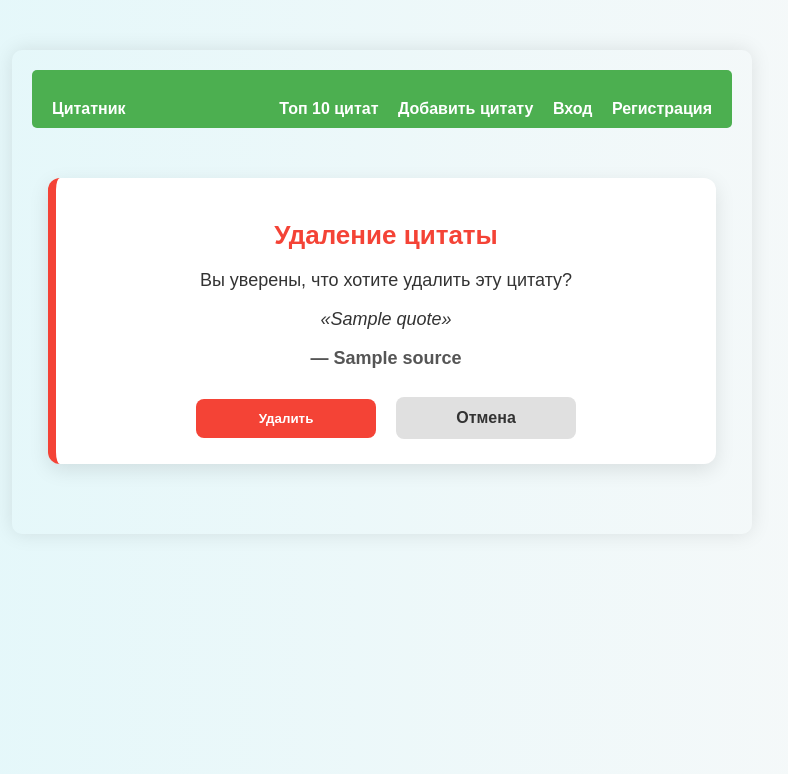
After one commit to MacloProfile/quotes-project, a Django app: template app/templates/delete_quote.html in a window 1280 px wide. The commit adds this page. Shown: the top 774 px of the page, without its empty margins (258-1046 px from the left). Run offline with Django 3.2, Linux system fonts and the light colour scheme; the template is opened without the code that fills it: most values are stand-ins (such as "Sample title", 1, 10 or a date in 2020).

Commit message:
add delete quotes in profile

```diff
--- /dev/null
+++ b/app/static/css/remove.css
@@ -0,0 +1,88 @@
+/* remove.css — стили для страницы удаления цитаты */
+
+.delete-quote {
+    max-width: 600px;
+    margin: 50px auto;
+    padding: 25px 30px;
+    border-left: 8px solid #f44336;
+    border-radius: 12px;
+    background: #fff;
+    box-shadow: 0 6px 20px rgba(0,0,0,0.1);
+    text-align: center;
+}
+
+.delete-quote h1 {
+    font-size: 26px;
+    margin-bottom: 15px;
+    color: #f44336;
+}
+
+.delete-quote p {
+    font-size: 18px;
+    line-height: 1.6;
+    margin: 10px 0;
+}
+
+.quote-text {
+    font-style: italic;
+    font-weight: 500;
+    font-size: 20px;
+    color: #333;
+}
+
+.quote-source {
+    font-weight: bold;
+    color: #555;
+}
+
+.delete-quote .buttons {
+    margin-top: 25px;
+    display: flex;
+    justify-content: center;
+    gap: 20px;
+    flex-wrap: wrap;
+    align-items: center;
+}
+
+.delete-quote .buttons > * {
+    flex: 1;
+    max-width: 180px;
+    display: flex;
+}
+
+.delete-quote .buttons button,
+.delete-quote .buttons a {
+    flex: 1;
+    padding: 12px 0;
+    border-radius: 8px;
+    font-weight: bold;
+    text-align: center;
+    text-decoration: none;
+    cursor: pointer;
+    transition: all 0.3s;
+    display: inline-flex;
+    justify-content: center;
+    align-items: center;
+}
+
+.delete-btn {
+    background-color: #f44336;
+    color: white;
+    border: none;
+}
+
+.delete-btn:hover {
+    background-color: #d32f2f;
+    transform: scale(1.05);
+}
+
+.cancel-btn {
+    background-color: #e0e0e0;
+    color: #333;
+    margin-top: -1px;
+}
+
+.cancel-btn:hover {
+    background-color: #bdbdbd;
+    transform: scale(1.05);
+}
--- /dev/null
+++ b/app/templates/delete_quote.html
@@ -0,0 +1,29 @@
+<!DOCTYPE html>
+<html lang="ru">
+<head>
+    <meta charset="UTF-8">
+    <meta name="viewport" content="width=device-width, initial-scale=1.0">
+    <title>Удаление цитаты</title>
+    {% load static %}
+    <link rel="stylesheet" href="{% static 'css/style.css' %}">
+    <link rel="stylesheet" href="{% static 'css/remove.css' %}">
+</head>
+<body>
+{% include 'blocks/navbar_block.html' %}
+<div class="delete-quote">
+    <h1>Удаление цитаты</h1>
+    <p>Вы уверены, что хотите удалить эту цитату?</p>
+    <p class="quote-text">«{{ object.quote }}»</p>
+    <p class="quote-source">— {{ object.source }}</p>
+
+    <div class="buttons">
+        <form method="post">
+            {% csrf_token %}
+            <button type="submit" class="delete-btn">Удалить</button>
+        </form>
+        <a href="{% url 'profile' %}" class="cancel-btn">Отмена</a>
+    </div>
+</div>
+
+</body>
+</html>
--- a/app/urls.py
+++ b/app/urls.py
@@ -2,6 +2,7 @@ from django.urls import path
 from django.contrib.auth import views as auth_views
 
 from app.views.actions_with_quotes.add_quote import AddQuoteView
+from app.views.actions_with_quotes.delete_quote import DeleteQuoteView
 from app.views.actions_with_quotes.edit_quote import EditQuoteView
 from app.views.actions_with_quotes.vote_quote import VoteQuoteView
 from app.views.auth import RegisterView
@@ -14,6 +15,9 @@ urlpatterns = [
     path('', IndexView.as_view(), name='index'),
     path('top/', TopQuotesView.as_view(), name='top_quotes'),
     path('add/', AddQuoteView.as_view(), name='add_quote'),
+
+    path('delete/<int:pk>/', DeleteQuoteView.as_view(), name='delete_quote'),
+
     path('vote/<int:quote_id>/<str:vote_type>/', VoteQuoteView.as_view(), name='vote_quote'),
     path('quote/edit/<int:pk>/', EditQuoteView.as_view(), name='edit_quote'),
 
```
Also changed, not shown: app/templates/profile.html (+7 -1 lines), app/views/actions_with_quotes/delete_quote.py (+19 -0 lines).
